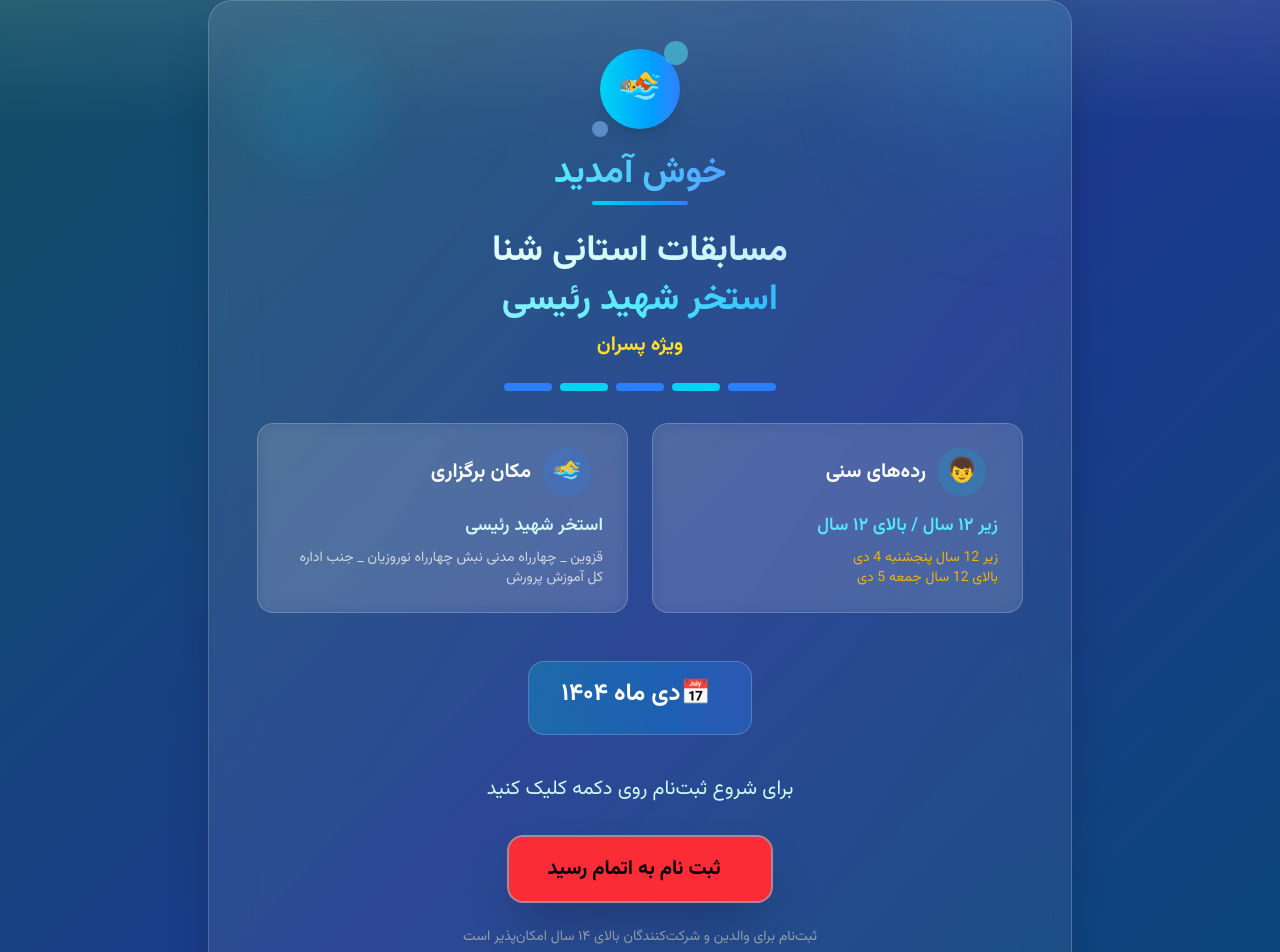
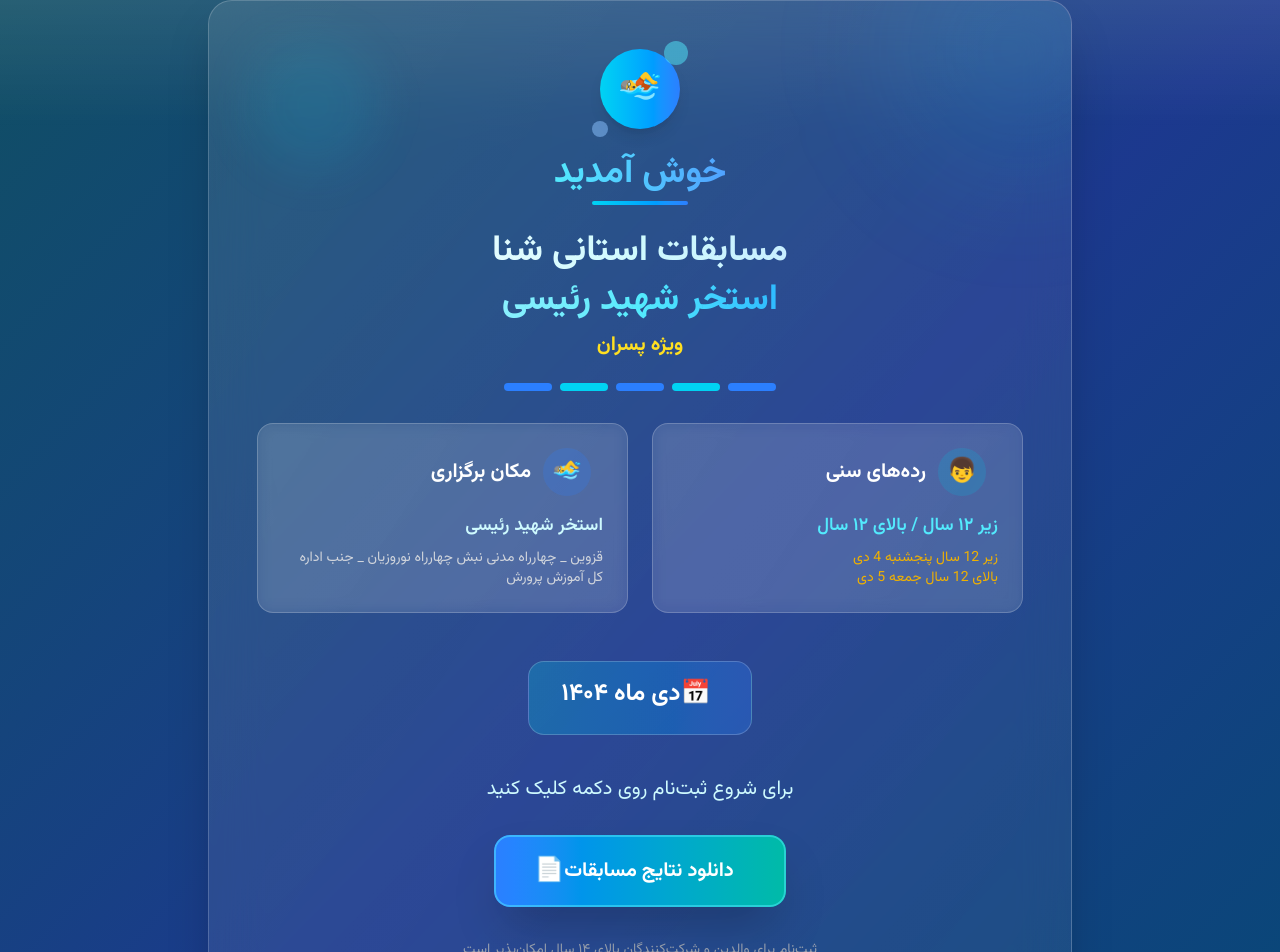
Before and after one commit to mobina211/SwimLeagueEntry, a Vue app: page / in a window 1280 px wide. Shown: the top 952 px of the page. Built offline with nearby package versions, Linux system fonts and the light colour scheme.

Commit message:
added comption results

```diff
--- a/src/components/WelcomeBanner.vue
+++ b/src/components/WelcomeBanner.vue
@@ -56,11 +56,11 @@
         <div class="">
           <h1 class="text-4xl font-black text-center mb-6 leading-tight">
             <div class="bg-linear-to-r from-white via-cyan-100 to-blue-200 bg-clip-text text-transparent">
-مسابقات استانی شنا            </div>
+              مسابقات استانی شنا </div>
             <div class="mt-1 bg-linear-to-r from-cyan-100 via-cyan-300 to-blue-600 bg-clip-text text-transparent">
               استخر شهید رئیسی
             </div>
-            <span class="block text-xl mt-2 text-yellow-300">ویژه پسران  </span>
+            <span class="block text-xl mt-2 text-yellow-300">ویژه پسران </span>
           </h1>
 
           <!-- Swimming lanes design -->
@@ -116,25 +116,36 @@
         <div class="text-center">
           <p class="text-xl text-cyan-100 mb-8 font-medium">برای شروع ثبت‌نام روی دکمه کلیک کنید</p>
 
-          <button @click="go"
-            class="relative px-10 py-5 rounded-2xl bg-linear-to-r from-red-500 to-red-500 text-black font-extrabold text-xl shadow-2xl hover:shadow-cyan-500/30 transition-all duration-500 hover:-translate-y-1 active:translate-y-0 overflow-hidden group">
-
+          <a :href="compUnder12" target="_blank" class="relative inline-block px-10 py-5 rounded-2xl
+         bg-linear-to-r from-blue-500 to-teal-500
+         text-white font-extrabold text-xl
+         shadow-2xl hover:shadow-cyan-500/30
+         transition-all duration-500
+         hover:-translate-y-1 active:translate-y-0
+         overflow-hidden group">
             <!-- Button shine effect -->
-            <span
-              class="absolute top-0 left-0 w-full h-full bg-linear-to-r from-transparent via-white/20 to-transparent -translate-x-full group-hover:translate-x-full transition-transform duration-1000"></span>
+            <span class="absolute top-0 left-0 w-full h-full
+           bg-linear-to-r from-transparent via-white/20 to-transparent
+           -translate-x-full group-hover:translate-x-full
+           transition-transform duration-1000">
+            </span>
 
             <!-- Button content -->
             <div class="relative flex items-center justify-center">
-              <span class="mr-3">ثبت نام به اتمام رسید</span>
-              <span
-                class="text-2xl transition-all duration-300 group-hover:translate-x-2 group-hover:scale-110 inline-block"></span>
+              <span class="mr-3">دانلود نتایج مسابقات</span>
+              <span class="text-2xl transition-all duration-300
+             group-hover:translate-x-2 group-hover:scale-110 inline-block">
+                📄
+              </span>
             </div>
 
-            <!-- Water ripple effect -->
-            <div
-              class="absolute inset-0 rounded-2xl border-2 border-cyan-300/50 group-hover:border-cyan-300/80 transition-all duration-500">
+            <!-- Border effect -->
+            <div class="absolute inset-0 rounded-2xl border-2
+           border-cyan-300/50 group-hover:border-cyan-300/80
+           transition-all duration-500">
             </div>
-          </button>
+          </a>
+
 
           <!-- Additional info -->
           <p class="text-gray-400 mt-6 text-sm">
@@ -144,19 +155,17 @@
 
 
         <div style="width: 100%; display: flex; justify-content: center; margin-top: 30px;">
-         <iframe
-         src="https://www.google.com/maps/embed?pb=!1m14!1m12!1m3!1d546.1910970342377!2d50.009151128914965!3d36.293049182240516!2m3!1f0!2f0!3f0!3m2!1i1024!2i768!4f13.1!5e0!3m2!1sen!2s!4v1765114133093!5m2!1sen!2s"
-         width="300"
-         height="200"
-         style="border:0;"
-         allowfullscreen=""
-         loading="lazy">
-         </iframe>
+          <iframe
+            src="https://www.google.com/maps/embed?pb=!1m14!1m12!1m3!1d546.1910970342377!2d50.009151128914965!3d36.293049182240516!2m3!1f0!2f0!3f0!3m2!1i1024!2i768!4f13.1!5e0!3m2!1sen!2s!4v1765114133093!5m2!1sen!2s"
+            width="300" height="200" style="border:0;" allowfullscreen="" loading="lazy">
+          </iframe>
         </div>
 
-         <div class="text-right">
-            <p class="text-sm text-cyan-200" style="display: flex; justify-content: center; margin-top: 30px;">پشتیبانی  </p>
-            <p class="font-bold text-white dir-ltr" style="display: flex; justify-content: center; margin-top: 7px;">09382550111</p>
+        <div class="text-right">
+          <p class="text-sm text-cyan-200" style="display: flex; justify-content: center; margin-top: 30px;">پشتیبانی
+          </p>
+          <p class="font-bold text-white dir-ltr" style="display: flex; justify-content: center; margin-top: 7px;">
+            09382550111</p>
         </div>
 
 
@@ -170,6 +179,7 @@
 
 <script setup>
 import { useRouter } from "vue-router";
+import compUnder12 from "../assets/compUnder12.pdf"
 const router = useRouter();
 // const go = () => router.push("/form");
 </script>
```
Also changed, not shown: 2 other files (tests, documents, lock files or other folders).
